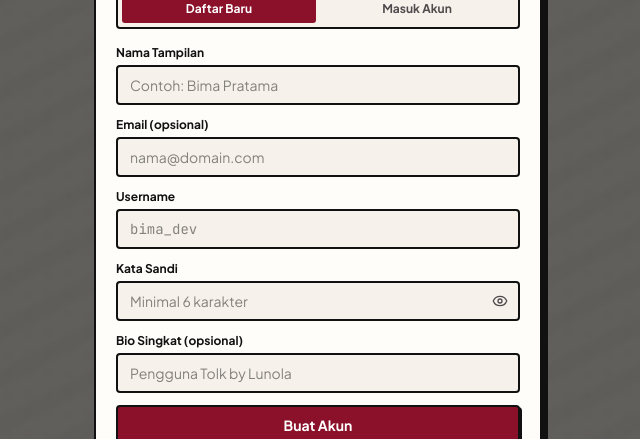
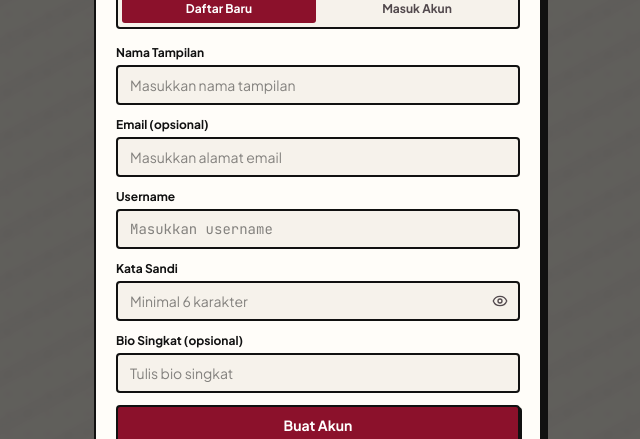
Before and after one commit to pujosety/Tolk-by-Lunola, a React (Vite) app: page / in a window 1280 px wide. Both pictures are taken after a click on the button "Daftar Baru". Shown: the part 256-695 px from the top of the page, without its empty margins (322-962 px from the left). Built offline with nearby package versions, Linux system fonts and the light colour scheme; a web font is replaced by a local one.

Commit message:
chore(ui): remove example text from form placeholders

```diff
--- a/src/components/Modals.tsx
+++ b/src/components/Modals.tsx
@@ -226,7 +226,7 @@ export function AuthModal({
                 autoComplete="name"
                 value={displayName}
                 onChange={(e) => setDisplayName(e.target.value)}
-                placeholder="Contoh: Bima Pratama"
+                placeholder="Masukkan nama tampilan"
                 className="w-full h-10 px-3 rounded-[4px] bg-[#F6F2EB] dark:bg-[#221B24] border-2 border-[#111111] dark:border-[#4A313C] text-sm text-[#111111] dark:text-[#F4EFE6] focus:outline-none focus:border-[#8B112B]"
               />
             </div>
@@ -239,7 +239,7 @@ export function AuthModal({
                 autoComplete="email"
                 value={email}
                 onChange={(e) => setEmail(e.target.value)}
-                placeholder="nama@domain.com"
+                placeholder="Masukkan alamat email"
                 className="w-full h-10 px-3 rounded-[4px] bg-[#F6F2EB] dark:bg-[#221B24] border-2 border-[#111111] dark:border-[#4A313C] text-sm text-[#111111] dark:text-[#F4EFE6] focus:outline-none focus:border-[#8B112B]"
               />
             </div>
@@ -256,7 +256,7 @@ export function AuthModal({
             autoComplete="username"
             value={username}
             onChange={(e) => setUsername(e.target.value)}
-            placeholder={mode === 'login' ? 'username atau nama@domain.com' : 'bima_dev'}
+            placeholder={mode === 'login' ? 'Masukkan username atau email' : 'Masukkan username'}
             className="w-full h-10 px-3 rounded-[4px] bg-[#F6F2EB] dark:bg-[#221B24] border-2 border-[#111111] dark:border-[#4A313C] text-sm font-mono text-[#111111] dark:text-[#F4EFE6] focus:outline-none focus:border-[#8B112B]"
           />
         </div>
@@ -296,7 +296,7 @@ export function AuthModal({
               type="text"
               value={bio}
               onChange={(e) => setBio(e.target.value)}
-              placeholder="Pengguna Tolk by Lunola"
+              placeholder="Tulis bio singkat"
               className="w-full h-10 px-3 rounded-[4px] bg-[#F6F2EB] dark:bg-[#221B24] border-2 border-[#111111] dark:border-[#4A313C] text-sm text-[#111111] dark:text-[#F4EFE6] focus:outline-none focus:border-[#8B112B]"
             />
           </div>
@@ -728,7 +728,7 @@ export function ProfileModal({
             type="text"
             value={statusText}
             onChange={(e) => setStatusText(e.target.value)}
-            placeholder="Tersedia untuk diskusi"
+            placeholder="Masukkan status singkat"
             className="w-full h-10 px-3 rounded-[4px] bg-[#F6F2EB] dark:bg-[#221B24] border-2 border-[#111111] dark:border-[#4A313C] text-sm text-[#111111] dark:text-[#F4EFE6] focus:outline-none focus:border-[#8B112B]"
           />
         </div>
@@ -740,7 +740,7 @@ export function ProfileModal({
             type="email"
             value={email}
             onChange={(e) => setEmail(e.target.value)}
-            placeholder="opsional@domain.com"
+            placeholder="Masukkan alamat email (opsional)"
             className="w-full h-10 px-3 rounded-[4px] bg-[#F6F2EB] dark:bg-[#221B24] border-2 border-[#111111] dark:border-[#4A313C] text-sm text-[#111111] dark:text-[#F4EFE6] focus:outline-none focus:border-[#8B112B]"
           />
         </div>
@@ -939,7 +939,7 @@ export function CreateChatModal({
               required
               value={title}
               onChange={(e) => setTitle(e.target.value)}
-              placeholder={mode === 'group' ? 'Komunitas Lunola ID' : 'Info Rilis Lunola'}
+              placeholder={mode === 'group' ? 'Masukkan nama grup' : 'Masukkan nama channel'}
               className="w-full h-10 px-3 rounded-[4px] bg-[#F6F2EB] dark:bg-[#221B24] border-2 border-[#111111] dark:border-[#4A313C] text-sm text-[#111111] dark:text-[#F4EFE6] focus:outline-none focus:border-[#8B112B]"
             />
           </div>
@@ -951,7 +951,7 @@ export function CreateChatModal({
               type="text"
               value={handle}
               onChange={(e) => setHandle(e.target.value)}
-              placeholder="lunola_komunitas"
+              placeholder="Masukkan username handle"
               className="w-full h-10 px-3 rounded-[4px] bg-[#F6F2EB] dark:bg-[#221B24] border-2 border-[#111111] dark:border-[#4A313C] text-sm font-mono text-[#111111] dark:text-[#F4EFE6] focus:outline-none focus:border-[#8B112B]"
             />
           </div>
```
